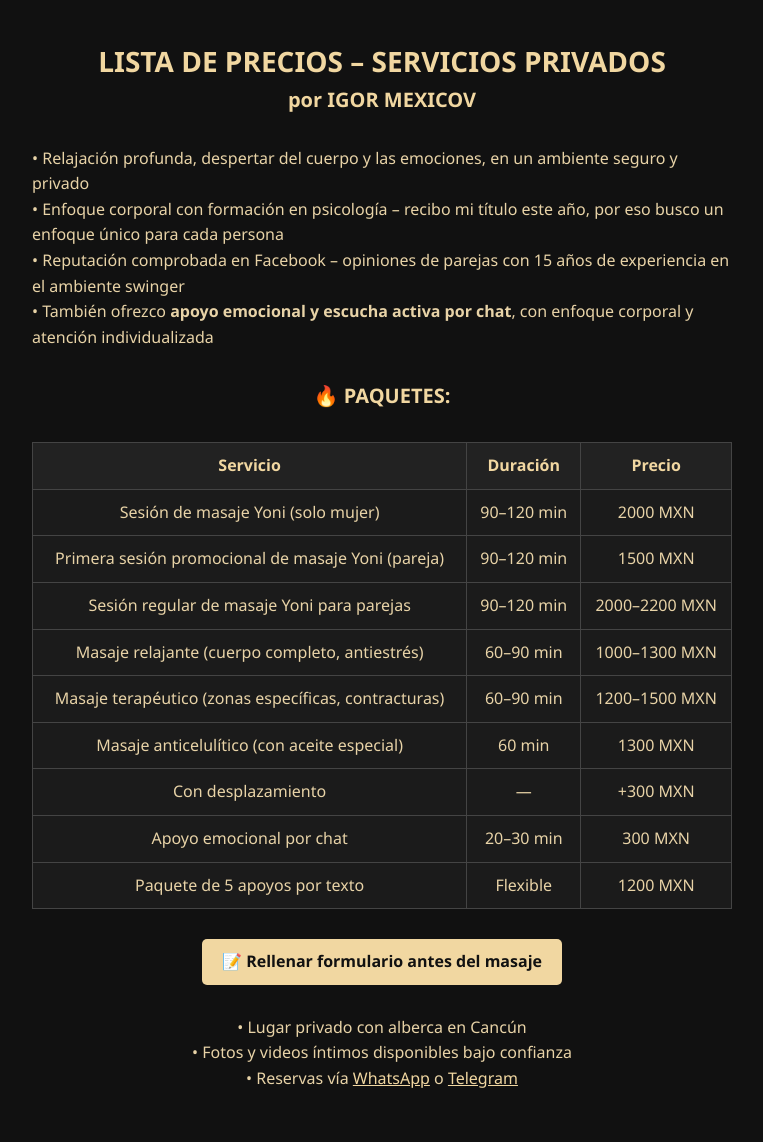
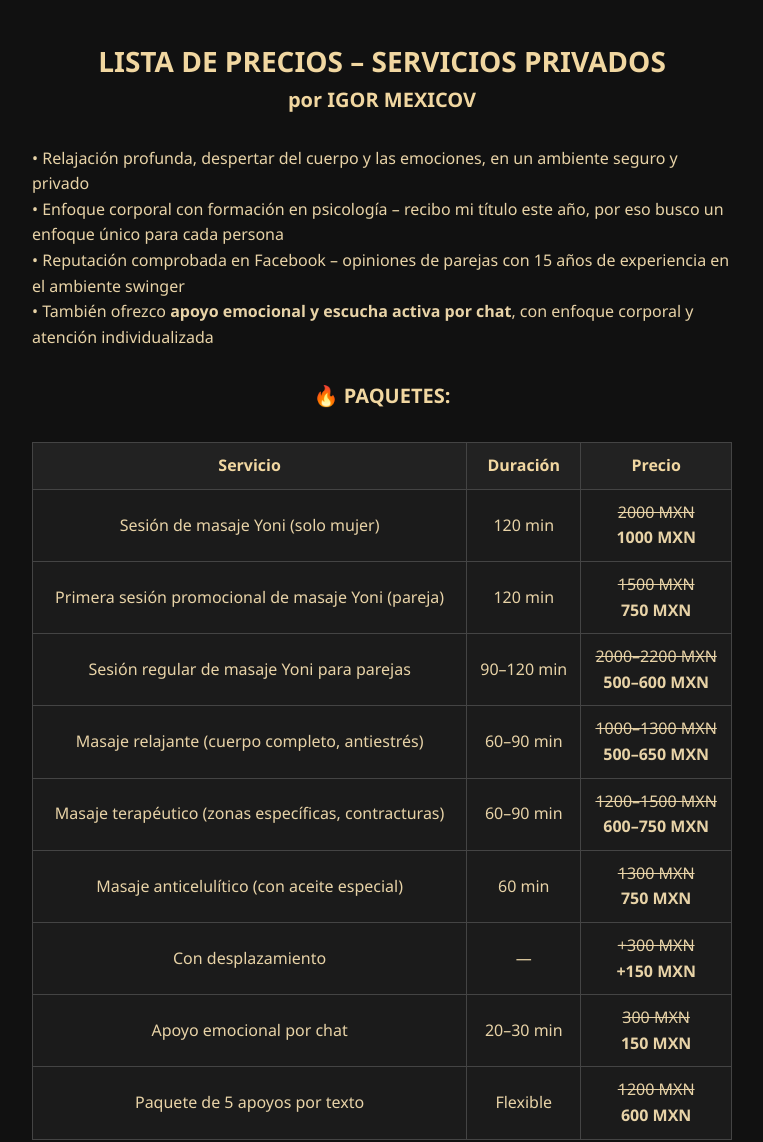
Before and after one commit to transuranium/masaje, a plain HTML site: page index.html in a window 1280 px wide. Shown: the top 1142 px of the page, without its empty margins (258-1021 px from the left). Drawn offline with Linux system fonts and the light colour scheme.

Commit message:
fixed price

```diff
--- a/index.html
+++ b/index.html
@@ -43,46 +43,46 @@
           <tbody>
             <tr>
   <td>Sesión de masaje Yoni (solo mujer)</td>
-  <td>90–120 min</td>
-  <td>2000 MXN</td>
+  <td>120 min</td>
+  <td><s>2000 MXN</s><br><strong>1000 MXN</strong></td>
 </tr>
 <tr>
   <td>Primera sesión promocional de masaje Yoni (pareja)</td>
-  <td>90–120 min</td>
-  <td>1500 MXN</td>
+  <td>120 min</td>
+  <td><s>1500 MXN</s><br><strong>750 MXN</strong></td>
 </tr>
 <tr>
   <td>Sesión regular de masaje Yoni para parejas</td>
   <td>90–120 min</td>
-  <td>2000–2200 MXN</td>
+  <td><s>2000–2200 MXN</s><br><strong>500–600 MXN</strong></td>
 </tr>
-            <td>Masaje relajante (cuerpo completo, antiestrés)</td>
+  <td>Masaje relajante (cuerpo completo, antiestrés)</td>
   <td>60–90 min</td>
-  <td>1000–1300 MXN</td>
+  <td><s>1000–1300 MXN</s><br><strong>500–650 MXN</strong></td>
 </tr>
 <tr>
   <td>Masaje terapéutico (zonas específicas, contracturas)</td>
   <td>60–90 min</td>
-  <td>1200–1500 MXN</td>
+  <td><s>1200–1500 MXN</s><br><strong>600–750 MXN</strong></td>
 </tr>
 <tr>
   <td>Masaje anticelulítico (con aceite especial)</td>
   <td>60 min</td>
-  <td>1300 MXN</td>
+  <td><s>1300 MXN</s><br><strong>750 MXN</strong></td>
             <tr>
               <td>Con desplazamiento</td>
               <td>—</td>
-              <td>+300 MXN</td>
+              <td><s>+300 MXN</s><br><strong>+150 MXN</strong></td>
             </tr>
             <tr>
               <td>Apoyo emocional por chat</td>
               <td>20–30 min</td>
-              <td>300 MXN</td>
+              <td><s>300 MXN</s><br><strong>150 MXN</strong></td>
             </tr>
             <tr>
               <td>Paquete de 5 apoyos por texto</td>
               <td>Flexible</td>
-              <td>1200 MXN</td>
+              <td><s>1200 MXN</s><br><strong>600 MXN</strong></td>
             </tr>
           </tbody>
         </table>
```
